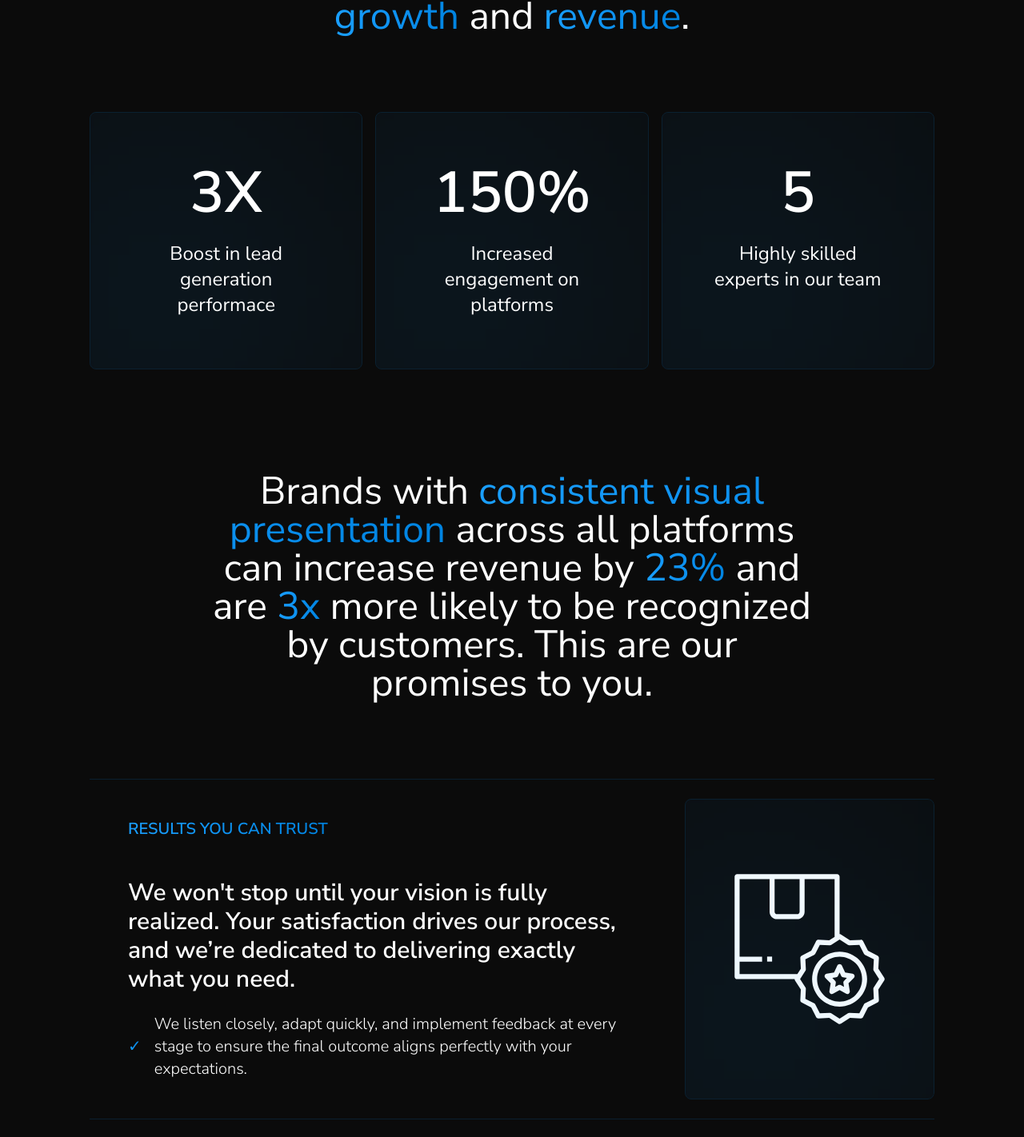
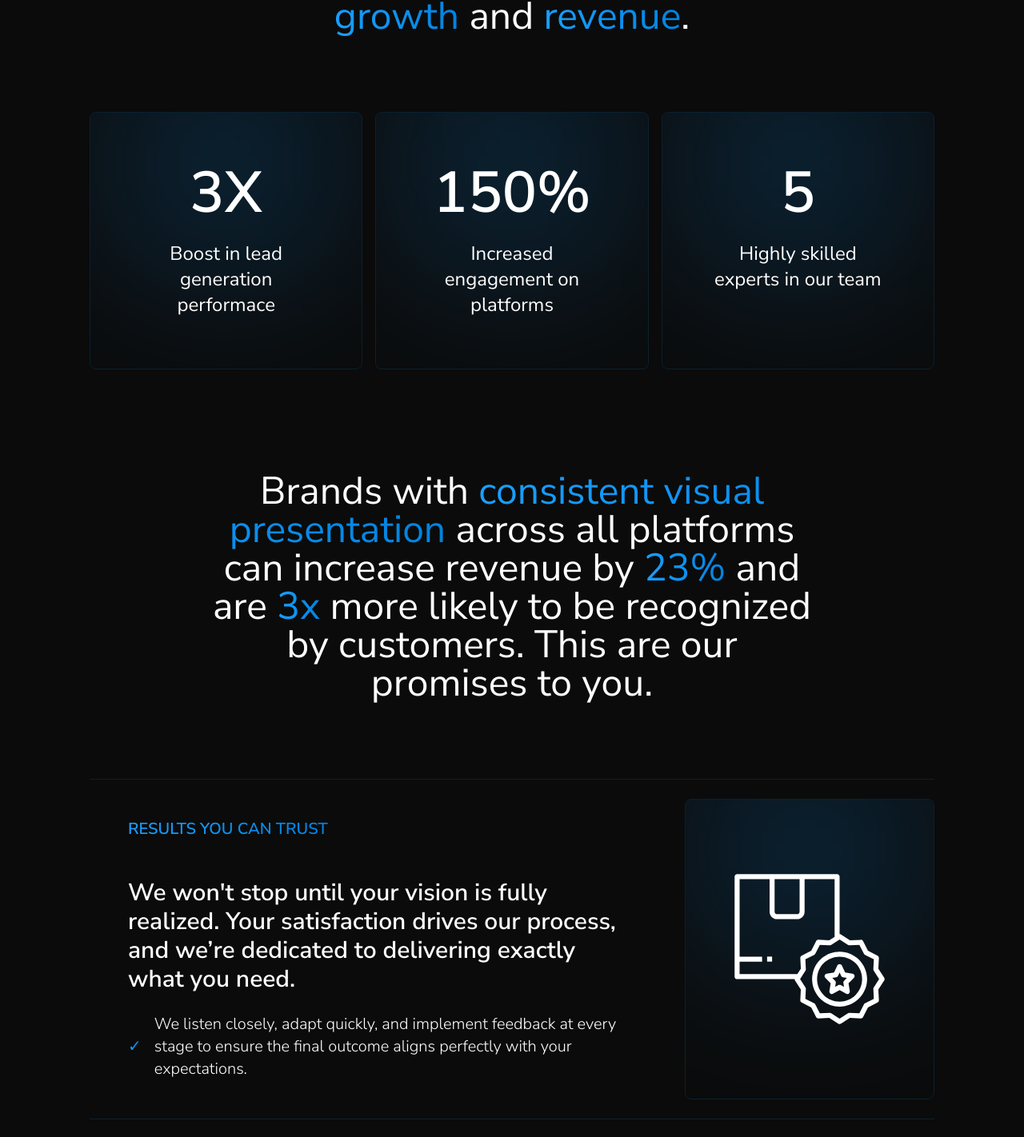
Before and after one commit to zrvnarmarin/BitLyte-Studios-Website, a Next.js app: page / in a window 1280 px wide. Shown: the part 3778-5200 px from the top of the page at 80% size. Built offline with nearby package versions, Linux system fonts and the light colour scheme.

Commit message:
changed gradient radius in values card section in hopme page

```diff
--- a/app/(home-sections)/AchievementsSection.tsx
+++ b/app/(home-sections)/AchievementsSection.tsx
@@ -91,7 +91,7 @@ export const AchievementCard = ({
     <div
       className={`w-full relative overflow-hidden border-[0.5px] bto-[#27a5ff2b] border-[#0a2030] flex flex-col items-center rounded-lg p-16 z-30`}
     >
-      <div className="w-48 h-48 absolute bottom-0 left-0 bg-gradient-to-r from-[#1A9FFF] to-[#0086E6] z-10 blur-[230px] pointer-events-none"></div>
+      <div className="w-32 h-32 absolute bottom-0 top-0 bg-gradient-to-r from-[#1A9FFF] to-[#0086E6] z-10 blur-[130px] pointer-events-none"></div>
 
       <h3
         className={`font-semibold text-5xl sm:text-7xl text-center text-[#ffffff] z-20`}
@@ -161,8 +161,10 @@ export const PromiseCard = ({
 
             <div className="relative overflow-hidden bg-[#] col-span-1 flex flex-col items-center justify-center rounded-lg border-[0.5px] border-[#0a2030]">
               {/* Blur gradients */}
-              <div className="w-48 h-48 absolute bottom-0 left-0 bg-gradient-to-r from-[#1A9FFF] to-[#0086E6] z-10 blur-[230px] pointer-events-none"></div>
-              <HighBrandAwareness />
+              <div className="w-32 h-32 absolute bottom-0 top-0 bg-gradient-to-r from-[#1A9FFF] to-[#0086E6] z-10 blur-[130px] pointer-events-none"></div>
+              <span className="z-30">
+                <HighBrandAwareness />
+              </span>
             </div>
           </div>
         </div>
```
